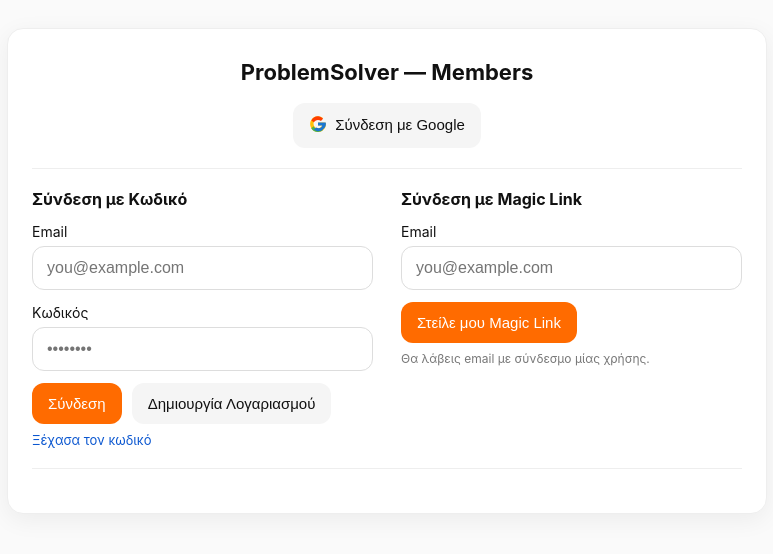
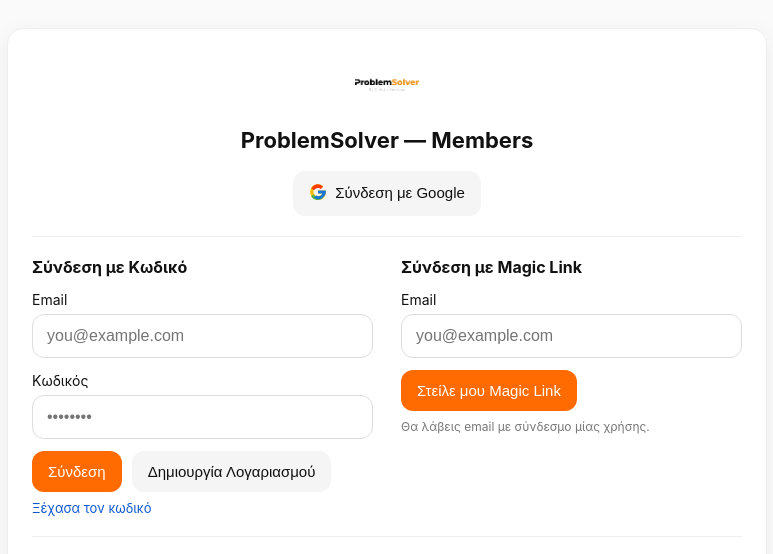
Before and after one commit to dkouretas-problemsolver/members-portal, a plain HTML site: page index.html in a window 1280 px wide. Shown: the whole page, without its empty margins (253-1026 px from the left). Drawn offline with nearby package versions, Linux system fonts and the light colour scheme.

Commit message:
Update index.html

```diff
--- a/index.html
+++ b/index.html
@@ -25,6 +25,8 @@
     #forgotPanel{ display:none; margin-top:16px; padding:16px; border:1px dashed #ddd; border-radius:12px; background:#fcfcfc; }
     #forgotPanel .row{ margin-top:10px; }
     #recoveryBox{ display:none; margin-top:16px; padding:16px; border:1px dashed #ddd; border-radius:12px; background:#fcfcfc; }
+    .logo{ display:flex; justify-content:center; margin-bottom:10px; }
+    .logo img{ height:64px; border-radius:12px; }
   </style>
   <script src="https://cdn.jsdelivr.net/npm/@supabase/supabase-js@2"></script>
 </head>
@@ -33,13 +35,16 @@
   data-supabase-key="eyJhbGciOiJIUzI1NiIsInR5cCI6IkpXVCJ9.eyJpc3MiOiJzdXBhYmFzZSIsInJlZiI6InNjdHFpZWVjcGZzYXN6Y3VxY3J2Iiwicm9sZSI6ImFub24iLCJpYXQiOjE3NTkxODI5MjYsImV4cCI6MjA3NDc1ODkyNn0.swR5_WutqIlCvpH4s-2LEYgrH-UAp0op2sfKQeVWQOk"
 >
   <div class="card">
+    <div class="logo">
+      <img src="brandmark-design-1080x1080.png" alt="ProblemSolver logo">
+    </div>
     <h1>ProblemSolver — Members</h1>
 
     <!-- Google -->
     <div class="row" style="justify-content:center">
       <button id="googleBtn" class="btn ghost" type="button" aria-label="Σύνδεση με Google">
         <span style="display:inline-flex;align-items:center;gap:8px;">
-          <!-- Επίσημο Google G (SVG) -->
+          <!-- Google G icon -->
           <svg width="18" height="18" viewBox="0 0 48 48" aria-hidden="true">
             <path fill="#FFC107" d="M43.6 20.5H42V20H24v8h11.3C33.6 31.9 29.2 35 24 35c-6.6 0-12-5.4-12-12s5.4-12 12-12c3 0 5.7 1.1 7.8 2.9l5.7-5.7C33.6 5.1 29 3 24 3 12.4 3 3 12.4 3 24s9.4 21 21 21c10.5 0 19.5-7.6 21-18v-6.5z"/>
             <path fill="#FF3D00" d="M6.3 14.7l6.6 4.8C14.8 16 19 13 24 13c3 0 5.7 1.1 7.8 2.9l5.7-5.7C33.6 5.1 29 3 24 3 16 3 9.1 7.6 6.3 14.7z"/>
@@ -115,35 +120,29 @@
   </div>
 
 <script>
-  // === Supabase client (χρησιμοποιώ 'sb' για να μην συγκρούεται με το global) ===
   const sb = window.supabase.createClient(
     document.body.dataset.supabaseUrl,
     document.body.dataset.supabaseKey,
     { auth: { persistSession:true, autoRefreshToken:true, detectSessionInUrl:true } }
   );
 
-  // === Helpers ===
   const $ = (id)=>document.getElementById(id);
   const showMsg = (el, txt, ok=false)=>{ el.textContent=txt; el.className='msg '+(ok?'ok':'err'); el.style.display='block'; };
   const hideMsg = (el)=>{ el.style.display='none'; };
   const DASHBOARD = '/dashboard.html';
   const goDashboard = ()=> location.replace(location.origin + DASHBOARD);
 
-  // === Elements ===
   const leftMsg=$('leftMsg'), rightMsg=$('rightMsg'), globalMsg=$('globalMsg');
 
-  // === Email/Password login ===
   $('loginBtn').onclick = async ()=>{
     hideMsg(leftMsg);
     const email = $('emailInput').value.trim();
     const password = $('passwordInput').value;
     const { error } = await sb.auth.signInWithPassword({ email, password });
     if (error) return showMsg(leftMsg,error.message);
-    // redirect μόνο αν ΔΕΝ είμαστε σε recovery
     if (!location.hash.includes('type=recovery')) goDashboard();
   };
 
-  // === Sign up ===
   $('signupBtn').onclick = async ()=>{
     hideMsg(leftMsg);
     const email = $('emailInput').value.trim();
@@ -156,7 +155,6 @@
     showMsg(leftMsg,'Σου στείλαμε email επιβεβαίωσης.',true);
   };
 
-  // === Magic link ===
   $('magicBtn').onclick = async ()=>{
     hideMsg(rightMsg);
     const email = $('magicEmailInput').value.trim();
@@ -168,25 +166,24 @@
     showMsg(rightMsg,'Σου στείλαμε σύνδεσμο στο email.',true);
   };
 
-  // === Google OAuth ===
   $('googleBtn').onclick = ()=> sb.auth.signInWithOAuth({
     provider:'google', options:{ redirectTo: location.origin + '/' }
   });
 
-  // === Forgot password (send reset) ===
+  // Forgot password
   $('forgotLink').onclick = (e)=>{ e.preventDefault(); $('forgotPanel').style.display='block'; $('forgotEmailInput').value = $('emailInput').value || ''; };
   $('forgotCloseBtn').onclick = ()=>{ $('forgotPanel').style.display='none'; hideMsg($('forgotMsg')); };
   $('forgotBtn').onclick = async ()=>{
     hideMsg($('forgotMsg'));
     const email = $('forgotEmailInput').value.trim();
     const { error } = await sb.auth.resetPasswordForEmail(email, {
-      redirectTo: location.origin + location.pathname + '#type=recovery'
+      // Σωστό redirect χωρίς #type=recovery, ο Supabase θα βάλει μόνος του tokens
+      redirectTo: location.origin + location.pathname
     });
     if (error) return showMsg($('forgotMsg'), error.message);
     showMsg($('forgotMsg'), 'Έλεγξε το email σου για οδηγίες επαναφοράς.', true);
   };
 
-  // === Recovery mode (έρχεται από το email) ===
   function enterRecovery(){
     $('authGrid').style.display='none';
     $('forgotPanel').style.display='none';
@@ -194,14 +191,11 @@
     hideMsg(globalMsg);
   }
 
-  if (location.hash.includes('type=recovery')) enterRecovery();
-
-  // Όταν το Supabase πυροδοτήσει PASSWORD_RECOVERY, δείξε recovery
+  // Recovery από tokens
   sb.auth.onAuthStateChange((event) => {
     if (event === 'PASSWORD_RECOVERY') enterRecovery();
   });
 
-  // Ορισμός νέου κωδικού
   $('setNewPassBtn').onclick = async () => {
     hideMsg($('recoveryMsg'));
     const p1 = $('newPass1').value, p2 = $('newPass2').value;
@@ -212,7 +206,6 @@
     setTimeout(goDashboard, 600);
   };
 
-  // === Exchange ?code= (OAuth/Magic/Email confirm) — αλλά ΟΧΙ στο recovery ===
   (async ()=>{
     const q = new URLSearchParams(location.search);
     const code = q.get('code');
@@ -224,7 +217,6 @@
     }
   })();
 
-  // Αν ήδη υπάρχει session και δεν είμαστε σε recovery → dashboard
   (async ()=>{
     const { data } = await sb.auth.getSession();
     if (data?.session && !location.hash.includes('type=recovery')) goDashboard();
```
